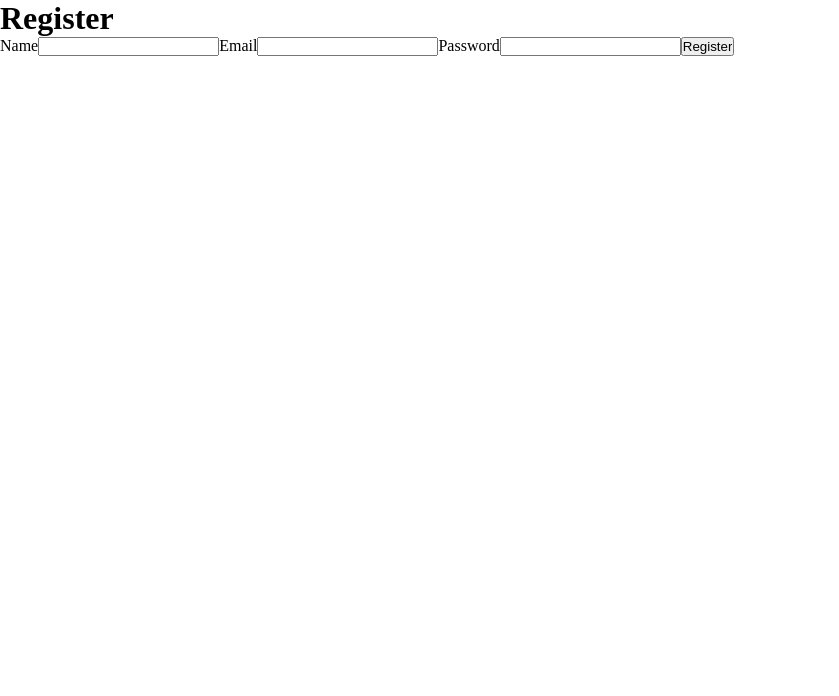
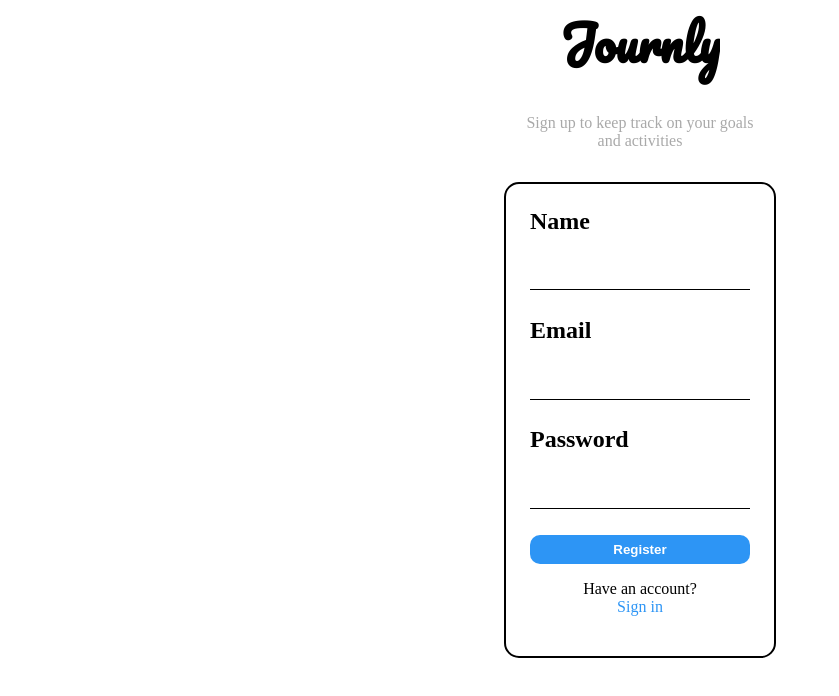
Before and after one commit to DamiBeGud/notesapp, a React (Create React App) app in the folder app/: page /register in a window 1280 px wide. Shown: the top 696 px of the page, without its empty margins (0-839 px from the left). Built offline with nearby package versions, Linux system fonts and the light colour scheme.

Commit message:
registar style

```diff
--- a/app/src/pages/Register.js
+++ b/app/src/pages/Register.js
@@ -1,5 +1,5 @@
 import { useState, useEffect } from "react"
-import { useNavigate } from 'react-router-dom'
+import { useNavigate,Link } from 'react-router-dom'
 import { nanoid } from 'nanoid'
 
 const Register = ()=>{
@@ -39,18 +39,31 @@ const Register = ()=>{
         console.log(registrationSuccess)
     },[registrationSuccess])
     return (
-        <form>
-            <h1>Register</h1>
-            <label htmlFor="name">Name</label>
-            <input type="text" name="name" id="name" onChange={handleChange}/>
+        <form className="register__Form-Main">
+            <div className="register__Hero-Name">
+                <h1 className="register__Text">Journly</h1>
+                <p className="register__Description">Sign up to keep track on your goals and activities</p>
+            </div>
+            <div className="register__Grid-Main">
+                <div className="register__Input-Name">
+                    <label htmlFor="name" className="register__Text-Labels">Name</label>
+                    <input type="text" name="name" id="name" onChange={handleChange}/>
+                </div>
+                <div className="register__Input-Email">
+                    <label htmlFor="email" className="register__Text-Labels">Email</label>
+                    <input type="email" name="email" id="email" onChange={handleChange}/>
+                </div>
+                <div className="register__Input-Pass">
+                    <label htmlFor="password" className="register__Text-Labels">Password</label>
+                    <input type="password" name="password" id="password" onChange={handleChange}/>
+                </div>
 
-            <label htmlFor="email">Email</label>
-            <input type="email" name="email" id="email" onChange={handleChange}/>
-
-            <label htmlFor="password">Password</label>
-            <input type="password" name="password" id="password" onChange={handleChange}/>
-
-            <button type="button" onClick={()=>handleClick(regtrationInfo)}>Register</button>
+                <button type="button" className="register__Button" onClick={()=>handleClick(regtrationInfo)}>Register</button>
+                <div className="register__Footer">
+                    <p>Have an account?</p>
+                    <Link to='/'  className="register__Link">Sign in</Link>
+                </div>
+            </div>
         </form>
     )
 }
--- a/app/src/sass/pages/_index.scss
+++ b/app/src/sass/pages/_index.scss
@@ -1 +1,2 @@
 @forward 'login';
+@forward 'register';
--- a/app/src/sass/pages/_login.scss
+++ b/app/src/sass/pages/_login.scss
@@ -8,6 +8,7 @@
         overflow: hidden;
         padding: 0;
         margin: 0;
+        box-sizing: border-box;
     }
     .form-Main{
         display: flex;
@@ -30,6 +31,7 @@
 
             .description{
                 margin-bottom: 2em;
+                color: darkgray;
             }
         }
         .grid{
@@ -71,17 +73,6 @@
                 font-weight: bold;
                 border: none;
                 border-radius: 10px;
-            }
-            .horizontal{
-                @include FlexCenter;
-
-                .horizontalLine{
-                    @include FlexCenter;
-                    background-color: black;
-                    height: 1px;
-                    margin-top: 1em;
-                    width: 10rem;
-                }
             }
             .centerOr{
                 @include FlexCenter;
--- /dev/null
+++ b/app/src/sass/pages/_register.scss
@@ -0,0 +1,92 @@
+/*---------------------------Register Page------------------------*/
+@use '../util' as u;
+
+@mixin FlexCenterRegister {
+    display: flex;
+    justify-content: center;
+    align-items: center;
+}
+.register__Form-Main{
+        display: flex;
+        align-items: center;
+        background-color: #fff;
+        flex-direction: column;
+        height: 100vh;
+        width: 100vw;
+
+        .register__Hero-Name{
+            @include FlexCenterRegister;
+            flex-direction: column;
+
+            .register__Text{
+                font-family: u.$fontLogo;
+                font-size: 3rem;
+                padding-bottom: 0.6em;
+            }
+            .register__Description{
+                padding-bottom: 2em;
+                width: 15em;
+                text-align: center;
+                color: darkgray;
+            }
+        }
+        .register__Grid-Main{
+            display: grid;
+            border: 2px solid black;
+            border-radius: 15px;
+            padding: 1.5em;
+            width: 17em;
+
+            .register__Input-Name{
+                display: grid;
+            }
+            .register__Input-Email{
+                display: grid;
+            }
+            .register__Input-Pass{
+                display: grid;
+            }
+
+            .register__Text-Labels{
+                font-size: 1.5rem;
+                padding-bottom: 1em;
+                margin: 0;
+                font-weight: bold;
+            }
+            input{
+                height: 1.8em;
+                width: 16em;
+                border:none;
+                border-bottom: 1px solid black;
+                margin-bottom: 1.5em;
+                font-size: 1.1em;
+            }
+            input:focus{
+                outline: none;
+                border-bottom: 1px solid red;
+                transition: 0.4s ease-in;
+            }
+
+            .register__Button{
+                height: 2.2em;
+                background-color:#2d95f5;
+                color: white;
+                font-weight: bold;
+                border: none;
+                border-radius: 10px;
+            }
+            .register__Footer{
+                text-align: center;
+                margin-top: 1em;
+                margin-bottom: 1em;
+
+                .register__Link{
+                    text-decoration: none;
+                    color: #2d95f5;
+                    margin: 2em;
+                }
+            }
+
+        }
+
+}
--- a/app/src/styles/style.css
+++ b/app/src/styles/style.css
@@ -6,6 +6,7 @@
   overflow: hidden;
   padding: 0;
   margin: 0;
+  box-sizing: border-box;
 }
 
 .form-Main {
@@ -30,6 +31,7 @@
 }
 .form-Main .heroName .description {
   margin-bottom: 2em;
+  color: darkgray;
 }
 .form-Main .grid {
   display: grid;
@@ -69,20 +71,6 @@
   font-weight: bold;
   border: none;
   border-radius: 10px;
-}
-.form-Main .grid .horizontal {
-  display: flex;
-  justify-content: center;
-  align-items: center;
-}
-.form-Main .grid .horizontal .horizontalLine {
-  display: flex;
-  justify-content: center;
-  align-items: center;
-  background-color: black;
-  height: 1px;
-  margin-top: 1em;
-  width: 10rem;
 }
 .form-Main .grid .centerOr {
   display: flex;
@@ -132,3 +120,82 @@
     background-color: aqua;
   }
 }
+/*---------------------------Register Page------------------------*/
+.register__Form-Main {
+  display: flex;
+  align-items: center;
+  background-color: #fff;
+  flex-direction: column;
+  height: 100vh;
+  width: 100vw;
+}
+.register__Form-Main .register__Hero-Name {
+  display: flex;
+  justify-content: center;
+  align-items: center;
+  flex-direction: column;
+}
+.register__Form-Main .register__Hero-Name .register__Text {
+  font-family: "Pacifico";
+  font-size: 3rem;
+  padding-bottom: 0.6em;
+}
+.register__Form-Main .register__Hero-Name .register__Description {
+  padding-bottom: 2em;
+  width: 15em;
+  text-align: center;
+  color: darkgray;
+}
+.register__Form-Main .register__Grid-Main {
+  display: grid;
+  border: 2px solid black;
+  border-radius: 15px;
+  padding: 1.5em;
+  width: 17em;
+}
+.register__Form-Main .register__Grid-Main .register__Input-Name {
+  display: grid;
+}
+.register__Form-Main .register__Grid-Main .register__Input-Email {
+  display: grid;
+}
+.register__Form-Main .register__Grid-Main .register__Input-Pass {
+  display: grid;
+}
+.register__Form-Main .register__Grid-Main .register__Text-Labels {
+  font-size: 1.5rem;
+  padding-bottom: 1em;
+  margin: 0;
+  font-weight: bold;
+}
+.register__Form-Main .register__Grid-Main input {
+  height: 1.8em;
+  width: 16em;
+  border: none;
+  border-bottom: 1px solid black;
+  margin-bottom: 1.5em;
+  font-size: 1.1em;
+}
+.register__Form-Main .register__Grid-Main input:focus {
+  outline: none;
+  border-bottom: 1px solid red;
+  transition: 0.4s ease-in;
+}
+.register__Form-Main .register__Grid-Main .register__Button {
+  height: 2.2em;
+  background-color: #2d95f5;
+  color: white;
+  font-weight: bold;
+  border: none;
+  border-radius: 10px;
+}
+.register__Form-Main .register__Grid-Main .register__Footer {
+  text-align: center;
+  margin-top: 1em;
+  margin-bottom: 1em;
+}
+.register__Form-Main .register__Grid-Main .register__Footer .register__Link {
+  text-decoration: none;
+  color: #2d95f5;
+  margin: 2em;
+}
```
